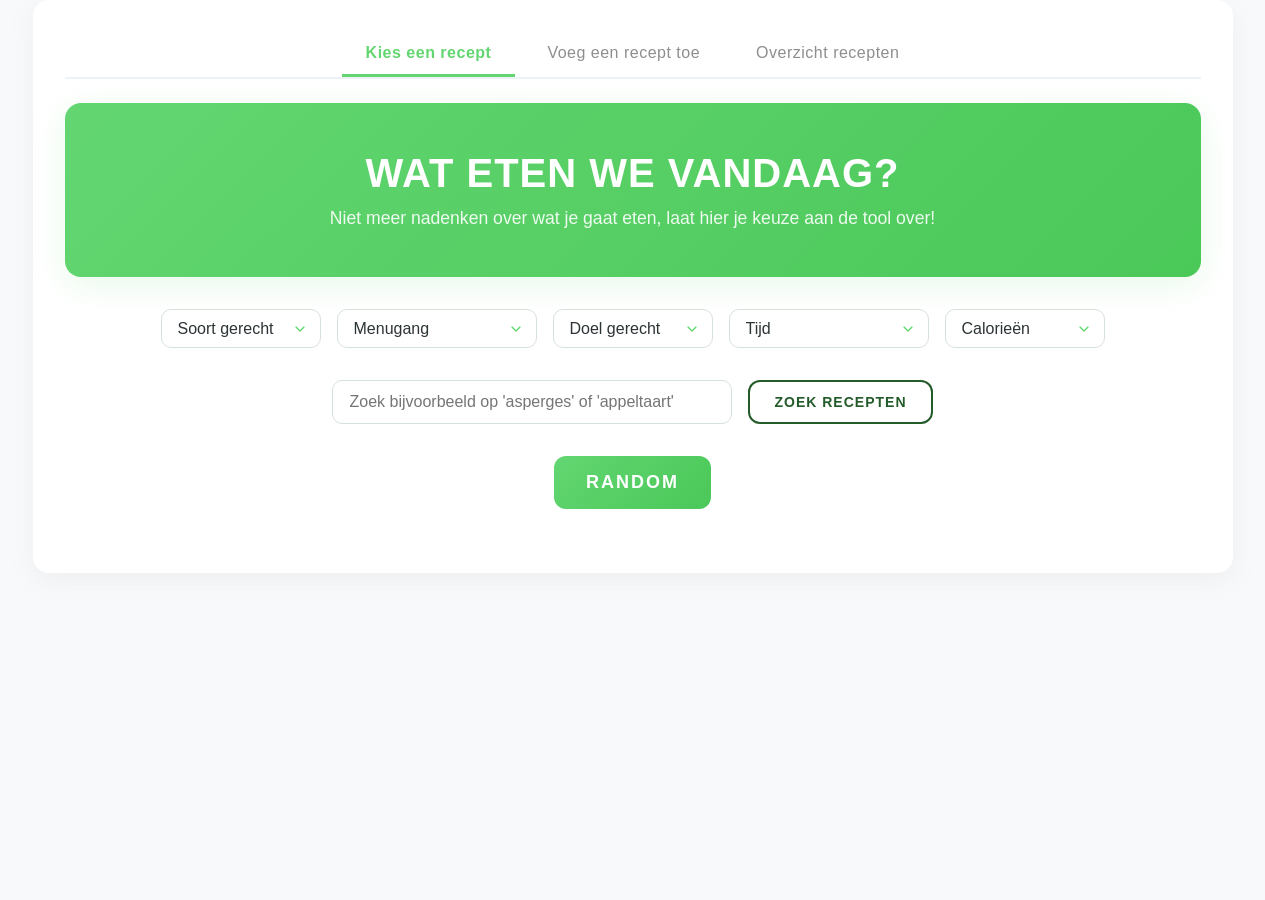
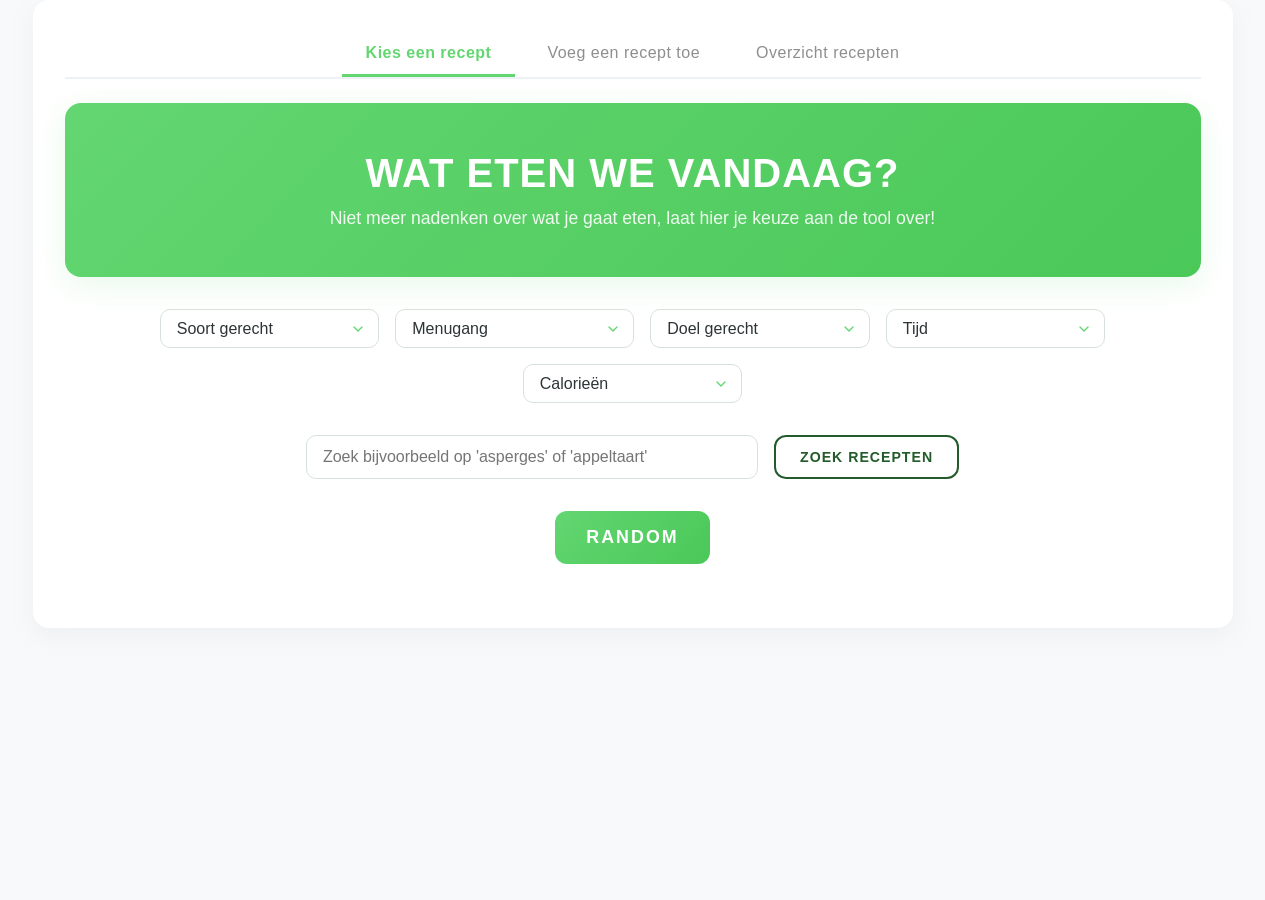

Overzicht recepten: ruimte tussen titel en voorbeeld-banner

--- a/styles.css
+++ b/styles.css
@@ -4961,6 +4961,11 @@ select:focus {
   color: #6b4a33;
 }
 
+/* Ruimte tussen de titel en de banner in het receptenoverzicht. */
+#overviewGuestBanner .guest-demo-banner {
+  margin-top: 18px;
+}
+
 .guest-demo-banner-text {
   flex: 1 1 260px;
   font-size: 14px;
